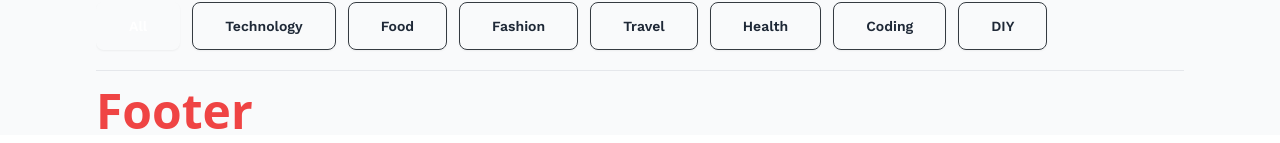
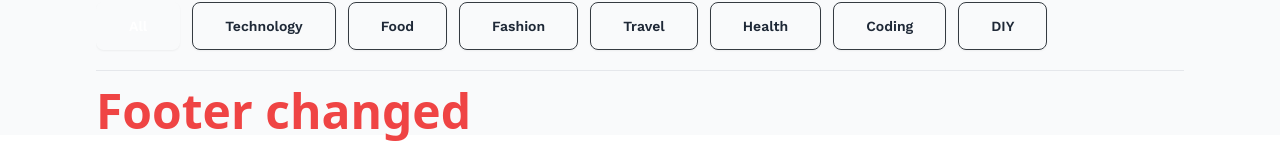
Before and after one commit to ShakeefAhmedRakin/EditorialEcho-Client, a React (Vite) app: page / in a window 1280 px wide. Shown: the part 785-928 px from the top of the page. Built offline with nearby package versions, Linux system fonts and the light colour scheme.

Commit message:
Testing.

```diff
--- a/src/pages/Public/Shared/Footer.jsx
+++ b/src/pages/Public/Shared/Footer.jsx
@@ -1,7 +1,7 @@
 const Footer = () => {
   return (
     <>
-      <h1 className="text-5xl text-red-500 font-bold">Footer</h1>
+      <h1 className="text-5xl text-red-500 font-bold">Footer changed</h1>
     </>
   );
 };
```
